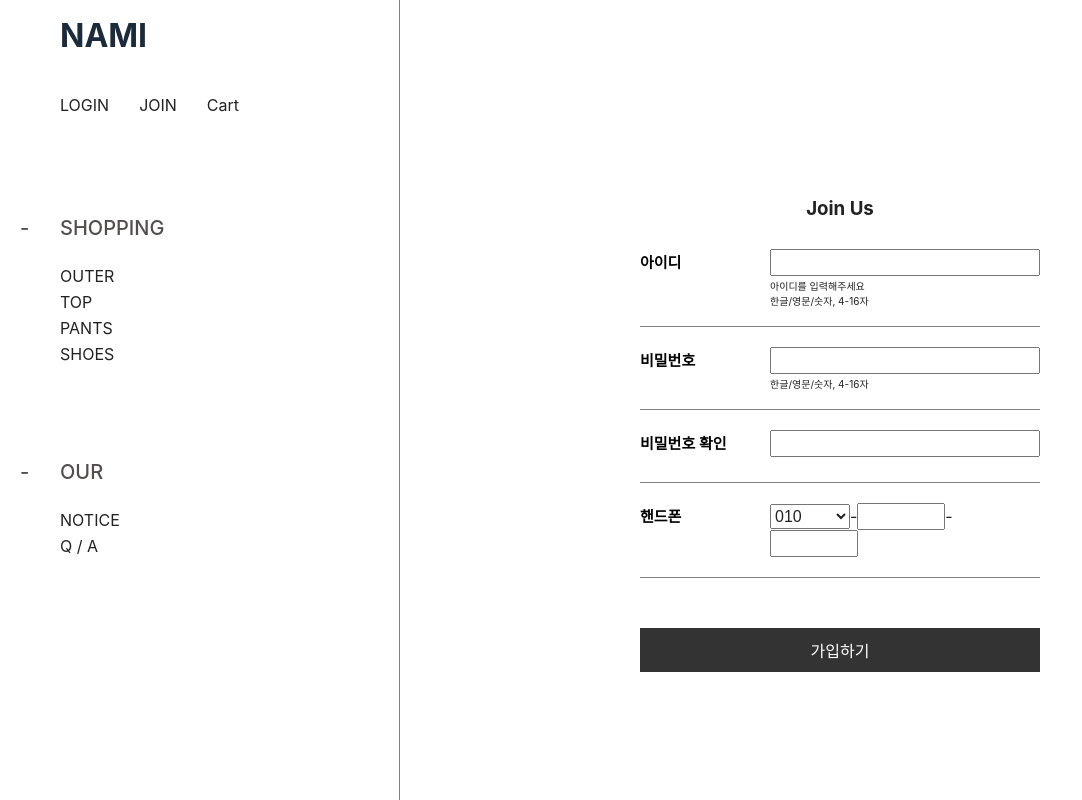
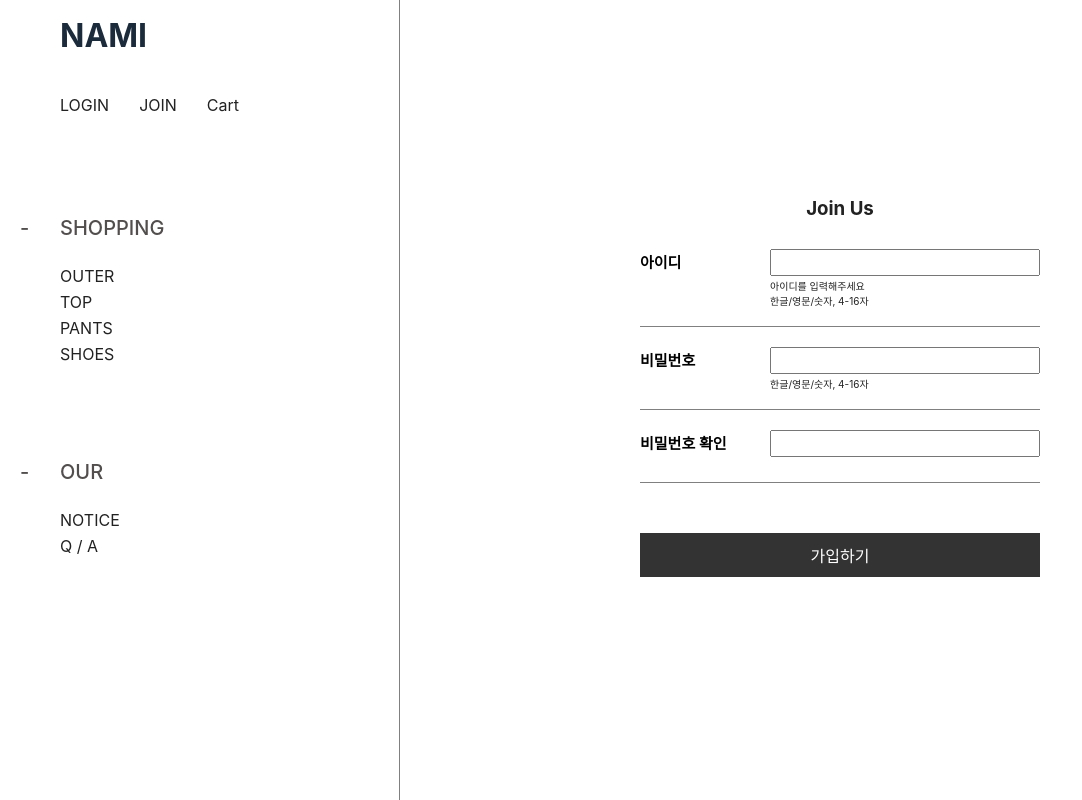
Before and after one commit to dev-93/shopping-mall, a React (Create React App) app: page /join in a window 1280 px wide. Shown: the whole page, without its empty margins (0-1082 px from the left). Built offline with nearby package versions, Linux system fonts and the light colour scheme.

Commit message:
핸드폰 삭제

```diff
--- a/src/pages/Join/template/joincontents.js
+++ b/src/pages/Join/template/joincontents.js
@@ -146,18 +146,6 @@ function JoinContents(){
                   </div>
                 </td>
               </tr>
-              <tr className="phone">
-                <th scope="row">핸드폰</th>
-                <td>
-                  <select name="mobile_num" >
-                    <PhoneNumber />
-                  </select>
-                  -
-                  <input maxLength="4" type="text" />
-                  -
-                  <input maxLength="4" type="text" />
-                </td>
-              </tr>
             </tbody>
           </table>
           <button type="button" className="bt_join" onClick={submitId}>가입하기</button>
```
